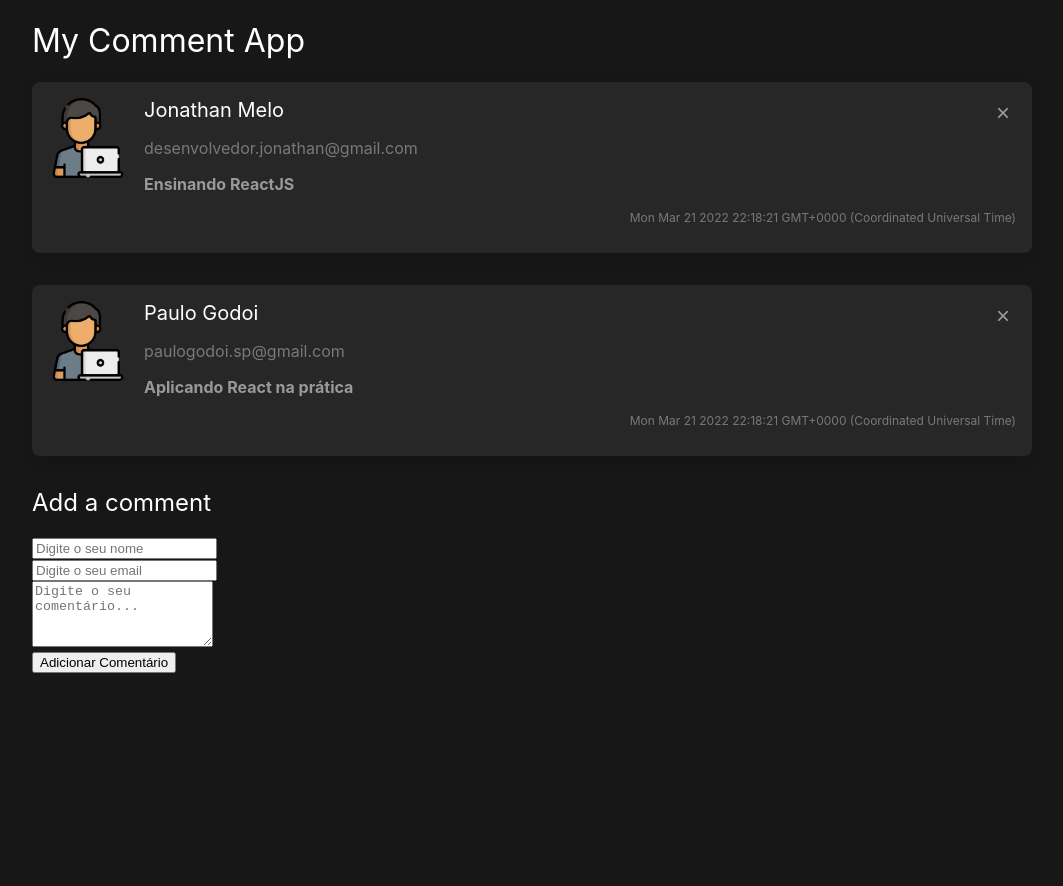
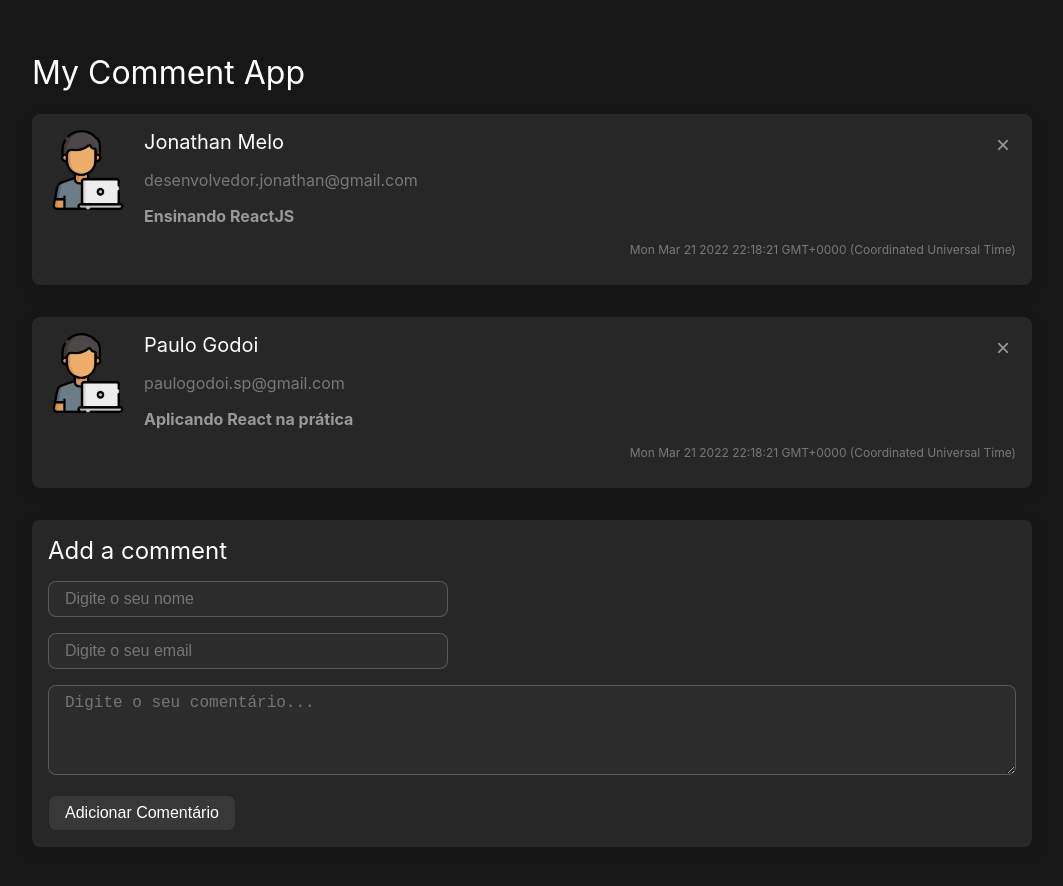
Before and after one commit to paulodegodoi/react-comment-app, a React (Create React App) app: page / in a window 1280 px wide. Shown: the top 886 px of the page, without its empty margins (108-1171 px from the left). Before the commit the page ends 800 px from the top, so only its background shows below. Built offline with nearby package versions, Linux system fonts and the light colour scheme.

Commit message:
Criado o CommentForm component e o seu estilo

```diff
--- a/src/App.css
+++ b/src/App.css
@@ -11,4 +11,5 @@ body {
 .App {
     max-width: 1000px;
     margin: auto;
+    padding: 2rem;
 }
--- a/src/App.js
+++ b/src/App.js
@@ -1,6 +1,7 @@
 import React from 'react';
 import './App.css';
 import Comment from './components/Comment'
+import CommentForm from './components/CommentForm'
 
 class App extends React.Component {
 
@@ -80,40 +81,11 @@ class App extends React.Component {
             />
           )
         })}
-        <form onSubmit={this.addComment}>
-          <h2>Add a comment</h2>
-          <div>
-            <input
-              onChange={this.onFieldChanged}
-              value={this.state.form.name}
-              type="text"
-              name="name"
-              placeholder="Digite o seu nome"
-              required="required"
-            />
-          </div>
-          <div>
-            <input
-              onChange={this.onFieldChanged}
-              value={this.state.form.email}
-              type="email"
-              name="email"
-              placeholder="Digite o seu email"
-              required="required"
-            />
-          </div>
-          <div>
-            <textarea
-              onChange={this.onFieldChanged}
-              name="message"
-              rows="4"
-              placeholder="Digite o seu comentário..."
-              value={this.state.form.message}
-              required="required"
-            />
-          </div>
-          <button type="submit">Adicionar Comentário</button>
-        </form>
+        <CommentForm
+          onAddComment = {this.addComment}
+          onFieldChanged = {this.onFieldChanged}
+          form = {this.state.form}
+        />
       </div>
     );
   }
--- a/src/components/Comment.jsx
+++ b/src/components/Comment/index.jsx
@@ -1,4 +1,4 @@
-import './Comment.css'
+import './style.css'
 import ProfileImg from './profile.png'
 
 const Comment = (props) => {
--- /dev/null
+++ b/src/components/CommentForm/index.jsx
@@ -0,0 +1,45 @@
+import './style.css'
+
+const CommentForm = (props) => {
+
+    const { onAddComment, onFieldChanged, form } = props
+
+    return (
+        <form className="comment-form" onSubmit={onAddComment}>
+          <h2>Add a comment</h2>
+          <div>
+            <input
+              onChange={onFieldChanged}
+              value={form.name}
+              type="text"
+              name="name"
+              placeholder="Digite o seu nome"
+              required="required"
+            />
+          </div>
+          <div>
+            <input
+              onChange={onFieldChanged}
+              value={form.email}
+              type="email"
+              name="email"
+              placeholder="Digite o seu email"
+              required="required"
+            />
+          </div>
+          <div>
+            <textarea
+              onChange={onFieldChanged}
+              name="message"
+              rows="4"
+              placeholder="Digite o seu comentário..."
+              value={form.message}
+              required="required"
+            />
+          </div>
+          <button type="submit">Adicionar Comentário</button>
+        </form>
+    )
+}
+
+export default CommentForm
--- /dev/null
+++ b/src/components/CommentForm/style.css
@@ -0,0 +1,43 @@
+.comment-form {
+    background-color: #272727;
+    box-shadow: rgba(0, 0, 0, 0.15) 0px 5px 15px;
+    border-radius: 0.5rem;
+    padding: 1rem;
+    margin-bottom: 2rem;
+}
+
+.comment-form h2 {
+    margin: 0;
+}
+
+.comment-form input,
+.comment-form textarea,
+.comment-form button {
+    margin-top: 1rem;
+    background-color: #2c2c2c;
+    border: 1px solid #ffffff36;
+    color: white;
+    outline: none;
+    font-size: 1rem;
+    padding: 0.5rem 1rem;
+    border-radius: 0.5rem;
+    box-sizing: border-box;
+}
+
+.comment-form input {
+    width: 400px;
+}
+
+.comment-form textarea {
+    width: 100%;
+}
+
+.comment-form button {
+    cursor: pointer;
+    background-color: #383838;
+    border: 1px solid rgba(0, 0, 0, 0.35);
+}
+
+.comment-form button:hover {
+    background-color: #121212;
+}
```
Also changed, not shown: src/components/Comment/profile.png (renamed from src/components/profile.png), src/components/Comment/style.css (renamed from src/components/Comment.css).
